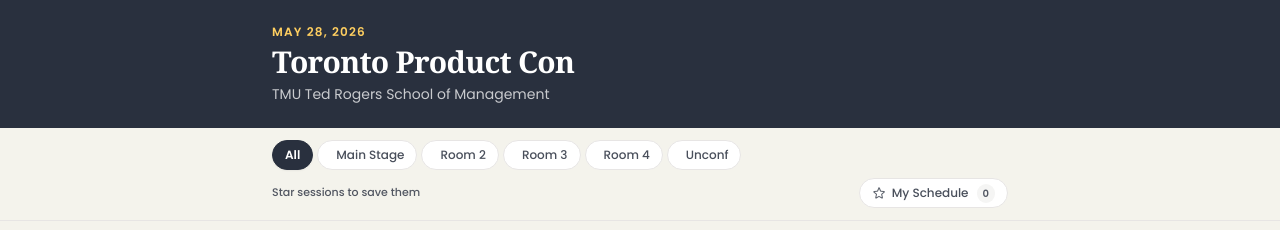
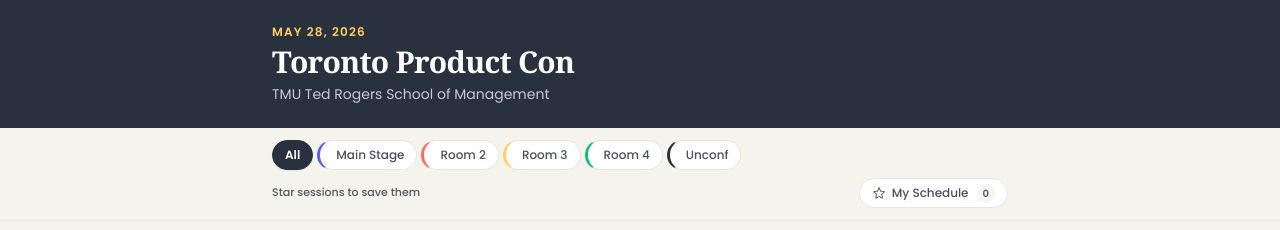
Before and after one commit to tpma-git-ops/tpma-prod-con-schedule, a Next.js app: page / in a window 1280 px wide. Shown: the top 230 px of the page. Built offline with nearby package versions, Linux system fonts and the light colour scheme; no server answers; the database is empty; a web font is replaced by a local one.

Commit message:
Update room filter to use new color system

```diff
--- a/components/RoomFilter.tsx
+++ b/components/RoomFilter.tsx
@@ -47,6 +47,7 @@
             isActive={isActive}
             className={`
               ${ROOM_PILL_CLASSES[room]}
+              ${roomStyle ? `border-l-[3px] pl-2.5 ${roomStyle.cardBar}` : ''}
               ${isActive ? 'font-semibold ring-1 ring-inset ring-tpma-dark/10 shadow-sm' : ''}
             `}
             leadingVisual={room === 'All' ? null : (
```
